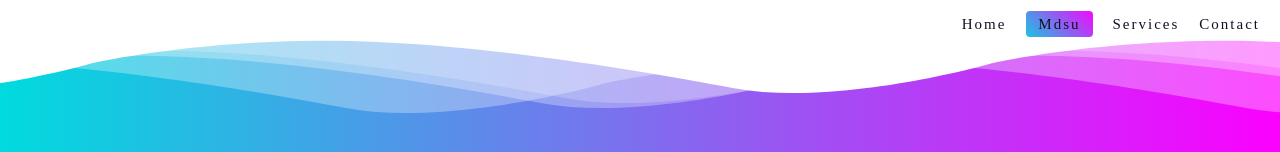
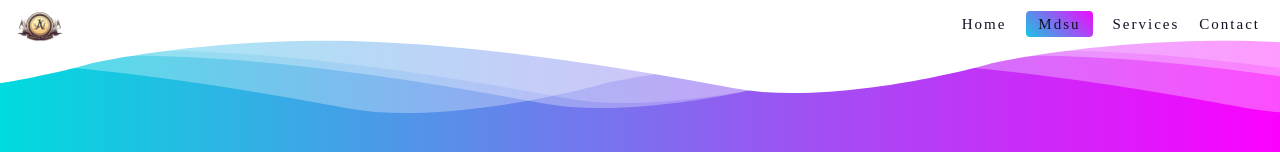
Before and after one commit to Mohammad-Shahid-07/ajmerkastudent, a plain HTML site: page courses/mdsubscpart3.html in a window 1280 px wide. Shown: the top 152 px of the page. Drawn offline with Linux system fonts and the light colour scheme.

Commit message:
Update mdsubscpart3.html

```diff
--- a/courses/mdsubscpart3.html
+++ b/courses/mdsubscpart3.html
@@ -28,7 +28,7 @@
       <div class="wave wave4"></div>
         </div>
         <div class="left">
-            <a href="../index.html"> <img src="./img/logouse (Small) (Custom).png" alt=""></a>
+            <a href="../index.html"> <img src="../img/logouse (Small) (Custom).png" alt=""></a>
         </div>
         <ul class="nav-list ">
           <li><a  href="../index.html" > Home</a></li>
```
